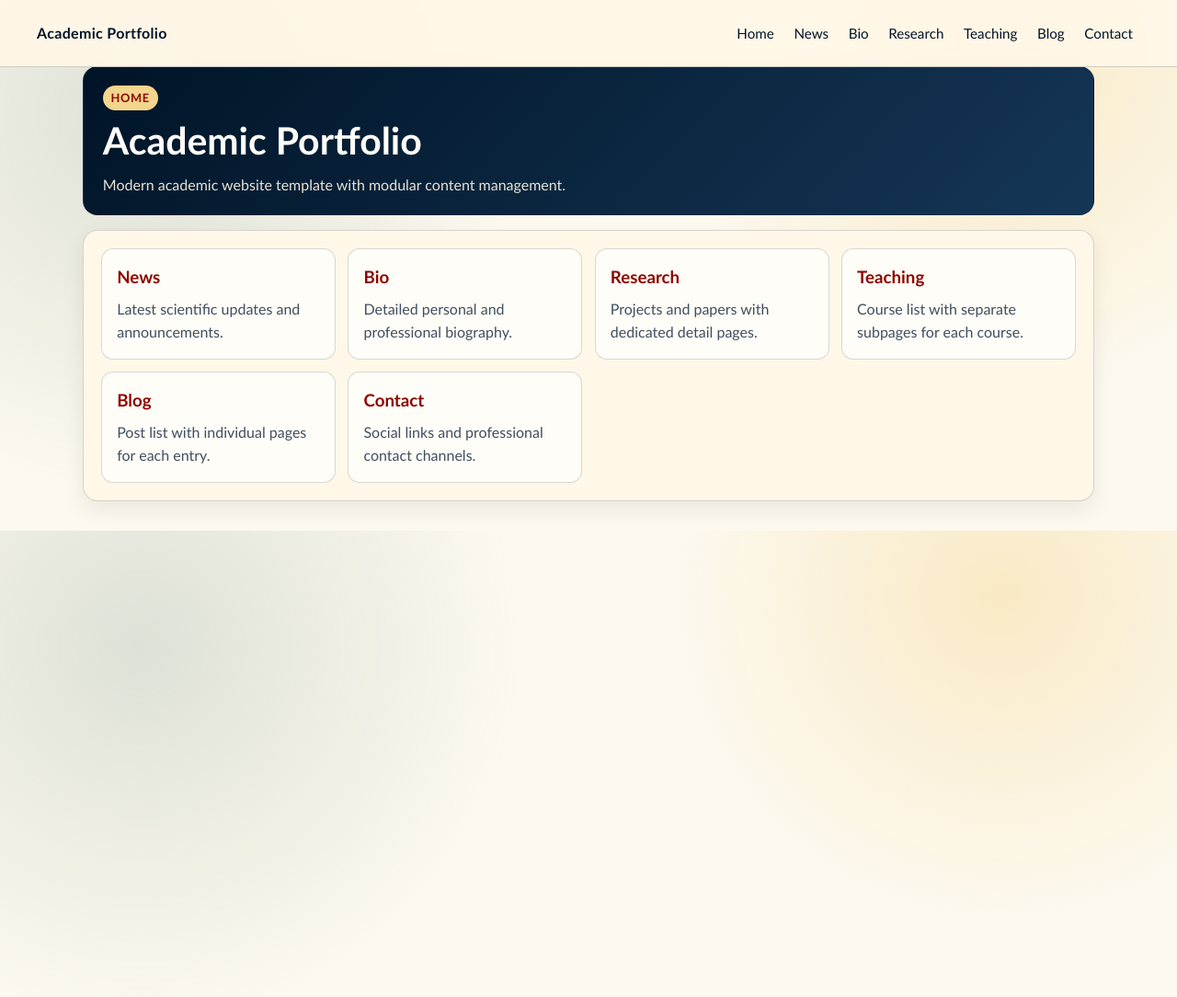
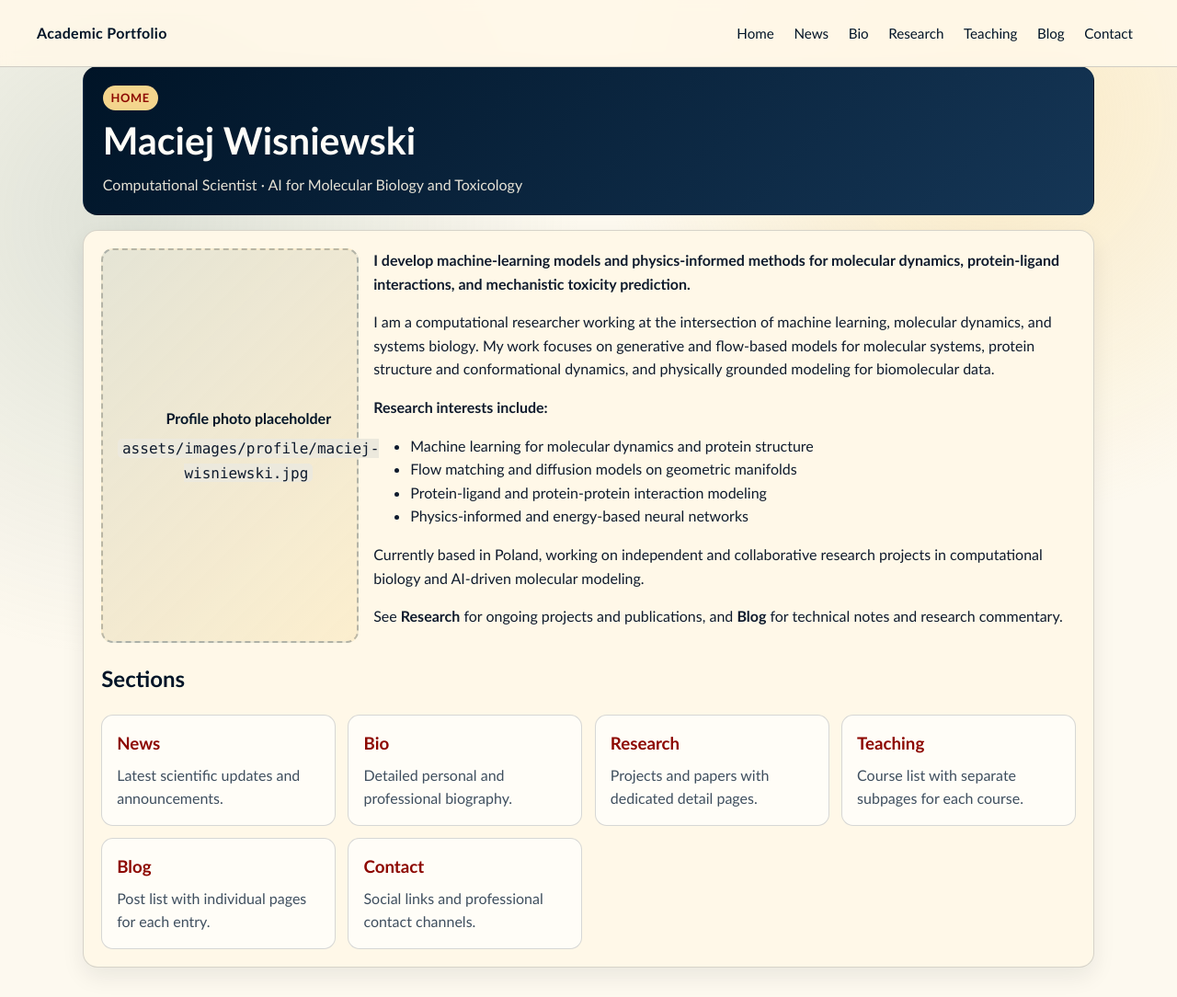
Before and after one commit to maciek-wisniewski/maciekwisniewski.github.io, a Jekyll site: the page built from index.md, in a window 1280 px wide and 1084 px high. Shown: the whole window at 92% size. Built offline with Jekyll 4.4.1, drawn with Linux system fonts in a browser that asks for light colours.

Commit message:
Revamp homepage with personal branding for Maciej Wisniewski. Updated title, subtitle, and added a detailed introduction section highlighting research interests and projects. Enhanced CSS for profile photo display and layout adjustments.

```diff
--- a/assets/css/site.css
+++ b/assets/css/site.css
@@ -172,6 +172,50 @@ body {
   display: grid;
   grid-template-columns: repeat(auto-fit, minmax(220px, 1fr));
   gap: 0.85rem;
+}
+
+.home-intro {
+  display: grid;
+  grid-template-columns: minmax(220px, 280px) minmax(0, 1fr);
+  gap: 1rem;
+  margin-bottom: 1rem;
+}
+
+.profile-photo-placeholder {
+  min-height: 320px;
+  border: 2px dashed rgb(0 20 39 / 0.25);
+  border-radius: 0.8rem;
+  background: linear-gradient(135deg, rgb(112 141 129 / 0.18), rgb(244 213 141 / 0.28));
+  padding: 1rem;
+  display: grid;
+  align-content: center;
+  justify-items: center;
+  text-align: center;
+}
+
+.profile-photo {
+  width: 100%;
+  max-width: 280px;
+  min-height: 320px;
+  object-fit: cover;
+  border-radius: 0.8rem;
+  border: 1px solid rgb(0 20 39 / 0.18);
+  box-shadow: 0 8px 22px rgb(0 20 39 / 0.16);
+}
+
+.photo-label {
+  margin: 0;
+  font-weight: 700;
+  color: var(--prussian-blue);
+}
+
+.photo-path {
+  margin: 0.4rem 0 0;
+}
+
+.home-anchor {
+  margin-top: 0;
+  font-weight: 600;
 }
 
 .link-card {
@@ -393,4 +437,17 @@ code {
   .tab-actions {
     flex-wrap: wrap;
   }
+
+  .home-intro {
+    grid-template-columns: 1fr;
+  }
+
+  .profile-photo-placeholder {
+    min-height: 220px;
+  }
+
+  .profile-photo {
+    max-width: 100%;
+    min-height: 220px;
+  }
 }
--- a/index.md
+++ b/index.md
@@ -1,10 +1,36 @@
 ---
 layout: page
-title: Academic Portfolio
+title: Maciej Wisniewski
 permalink: /
 eyebrow: Home
-subtitle: Modern academic website template with modular content management.
+subtitle: Computational Scientist · AI for Molecular Biology and Toxicology
 ---
+<div class="home-intro">
+  {% assign profile_image = site.static_files | where: "path", "/assets/images/profile/maciej-wisniewski.jpg" | first %}
+  {% if profile_image %}
+  <img class="profile-photo" src="{{ '/assets/images/profile/maciej-wisniewski.jpg' | relative_url }}" alt="Maciej Wisniewski profile photo">
+  {% else %}
+  <div class="profile-photo-placeholder">
+    <p class="photo-label">Profile photo placeholder</p>
+    <p class="photo-path"><code>assets/images/profile/maciej-wisniewski.jpg</code></p>
+  </div>
+  {% endif %}
+  <div>
+    <p class="home-anchor">I develop machine-learning models and physics-informed methods for molecular dynamics, protein-ligand interactions, and mechanistic toxicity prediction.</p>
+    <p>I am a computational researcher working at the intersection of machine learning, molecular dynamics, and systems biology. My work focuses on generative and flow-based models for molecular systems, protein structure and conformational dynamics, and physically grounded modeling for biomolecular data.</p>
+    <p><strong>Research interests include:</strong></p>
+    <ul>
+      <li>Machine learning for molecular dynamics and protein structure</li>
+      <li>Flow matching and diffusion models on geometric manifolds</li>
+      <li>Protein-ligand and protein-protein interaction modeling</li>
+      <li>Physics-informed and energy-based neural networks</li>
+    </ul>
+    <p>Currently based in Poland, working on independent and collaborative research projects in computational biology and AI-driven molecular modeling.</p>
+    <p>See <strong>Research</strong> for ongoing projects and publications, and <strong>Blog</strong> for technical notes and research commentary.</p>
+  </div>
+</div>
+
+<h2>Sections</h2>
 <div class="link-grid">
   <a class="link-card" href="{{ '/news/' | relative_url }}">
     <h3>News</h3>
```
Also changed, not shown: 1 other file.
